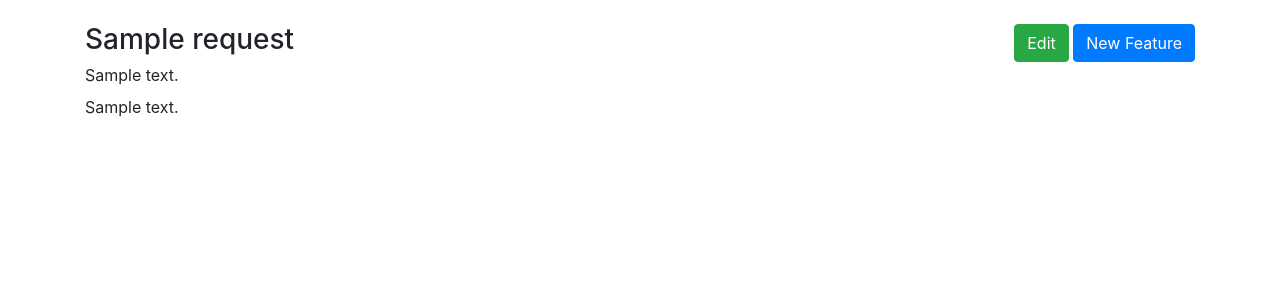
After one commit to adwylie/iws-feature-requests, a Flask app: page /view/1/ in a window 1280 px wide. The commit adds this page. Shown: the top 300 px of the page. Run offline with Flask 2, Linux system fonts and the light colour scheme; tables that the repository leaves empty hold one stand-in row (values such as "Sample post"); some libraries are stand-ins or nearby versions.

Commit message:
Working on a bunch of things.
Fixed issue with favicon href.
Started working on other views (view, new, edit) inc. recaptcha and wtforms.
Tweaked client filtering on main list page.
Linking together views etc, still lots more to do though :/

```diff
--- a/iws_fr/config.py
+++ b/iws_fr/config.py
@@ -3,6 +3,11 @@ import os
 
 class Config():
     SQLALCHEMY_TRACK_MODIFICATIONS = False
+    # TODO: check this will work on heroku
+    SECRET_KEY = os.environ.get('SECRET_KEY')
+    WTF_CSRF_SECRET_KEY = os.environ.get('SECRET_KEY')
+    RECAPTCHA_PUBLIC_KEY = os.environ.get('RECAPTCHA_PUBLIC_KEY')
+    RECAPTCHA_PRIVATE_KEY = os.environ.get('RECAPTCHA_PRIVATE_KEY')
 
 
 class TestingConfig(Config):
--- a/iws_fr/static/js/app.js
+++ b/iws_fr/static/js/app.js
@@ -1,6 +1,7 @@
 var timeout;
 var pollingRate = 2000;
 
+// TODO: Improve UX for client filtering.
 function FeatureRequestsPage(data) {
     var self = this;
 
@@ -61,7 +62,6 @@ var featureRequests = new FeatureRequestsPage({ featureRequests: []});
 ko.applyBindings(featureRequests);
 
 // TODO: finish gui: need fr view + edit + new + delete
-// TODO: filter by company
 var updateFeatureRequests = function () {
     var callback = function(data) {
         ko.mapping.fromJS({ featureRequests: data.objects }, featureRequests);
--- a/iws_fr/templates/base.html
+++ b/iws_fr/templates/base.html
@@ -4,7 +4,7 @@
     <meta charset="UTF-8">
     <meta name="viewport" content="width=device-width, initial-scale=1, shrink-to-fit=no">
     <title>Feature Request Tracker 2: Electric Boogaloo</title>
-    <link rel="shortcut icon" href="static/img/favicon.ico" type="image/x-icon">
+    <link rel="shortcut icon" href="/static/img/favicon.ico" type="image/x-icon">
     {% block css %}
     <link rel="stylesheet" href="https://maxcdn.bootstrapcdn.com/font-awesome/4.7.0/css/font-awesome.min.css">
     <link rel="stylesheet" href="https://maxcdn.bootstrapcdn.com/bootstrap/4.0.0-beta/css/bootstrap.min.css">
--- /dev/null
+++ b/iws_fr/templates/edit_fr.html
@@ -0,0 +1,4 @@
+{% extends "base.html" %}
+
+{% block content %}
+{% endblock %}
--- a/iws_fr/templates/feature_request.html
+++ /dev/null
@@ -1 +0,0 @@
-{% extends "base.html" %}
--- /dev/null
+++ b/iws_fr/templates/view_fr.html
@@ -0,0 +1,35 @@
+{% extends "base.html" %}
+
+{% block content %}
+  <div class="container">
+    {# Title/Header. #}
+    <div class="row mt-4">
+      <div class="col-auto">
+        {# TODO: link to home page #}
+        <h3>{{ feature_request.title }}</h3>
+      </div>
+      <div class="col-auto ml-auto">
+        {# TODO: reverse url for view #}
+        <a href="/edit/{{ feature_request.id }}/" role="button" class="btn btn-success">Edit</a>
+        <a href="/new/" role="button" class="btn btn-primary">New Feature</a>
+      </div>
+    </div>
+    {# FR content. #}
+    <div class="row">
+      <div class="col">
+        <div>{{ feature_request.description }}</div>
+        <div>{# tags #}</div>
+        <div>{# right side user information #}</div>
+      </div>
+    </div>
+    {# Comments #}
+    {% for comment in comments %}
+    <div class="row comment mt-2">
+      <div class="col">
+        <div>{{ comment.text }}</div>
+        <div>{# right side user information #}</div>
+      </div>
+    </div>
+    {% endfor %}
+  </div>
+{% endblock %}
--- a/iws_fr/views.py
+++ b/iws_fr/views.py
@@ -1,15 +1,47 @@
-from flask import render_template
+from flask import render_template, request
 import flask_restless
 
 from iws_fr import app
 from .models import db
 from .models import (Client, FeatureRequest, Comment, User, ProductArea)
+from .forms import FeatureRequestForm
 
 
 # TODO: Model forms (wtforms)?
 @app.route('/')
 def main():
-    return render_template('feature_requests.html')
+    return render_template('list_frs.html')
+
+
+@app.route('/new/', methods=('GET', 'POST'))
+def new():
+    messages = []
+
+    form = FeatureRequestForm()
+
+    if form.validate_on_submit():
+        print('yay!')
+        # Save the form.
+        # Redirect to view the newly-created feature request.
+
+    return render_template('new_fr.html', form=form, messages=messages)
+
+
+@app.route('/view/<int:id>/')
+def view(id):
+    feature_request = FeatureRequest.query.filter_by(id=id).first()
+    comments = Comment.query.filter_by(feature_request_id=id).order_by(Comment.created)
+
+    return render_template(
+        'view_fr.html',
+        feature_request=feature_request,
+        comments=comments
+    )
+
+
+@app.route('/edit/<int:id>/')
+def edit(id):
+    return render_template('edit_fr.html')
 
 
 # Set up restful api.
--- a/requirements.txt
+++ b/requirements.txt
@@ -3,6 +3,7 @@ Flask==0.12.2
 Flask-Fixtures==0.3.7
 Flask-Restless==0.16.0
 Flask-SQLAlchemy==2.3.1
+Flask-WTF==0.14.2
 gunicorn==19.7.1
 itsdangerous==0.24
 Jinja2==2.9.6
@@ -15,3 +16,4 @@ six==1.11.0
 SQLAlchemy==1.1.14
 Unidecode==0.4.21
 Werkzeug==0.12.2
+WTForms==2.1
```
Also changed, not shown: iws_fr/forms.py (added, +27 -0 lines), iws_fr/templates/list_frs.html (renamed from iws_fr/templates/feature_requests.html, +6 -5 lines), iws_fr/templates/new_fr.html (added, +32 -0 lines).
